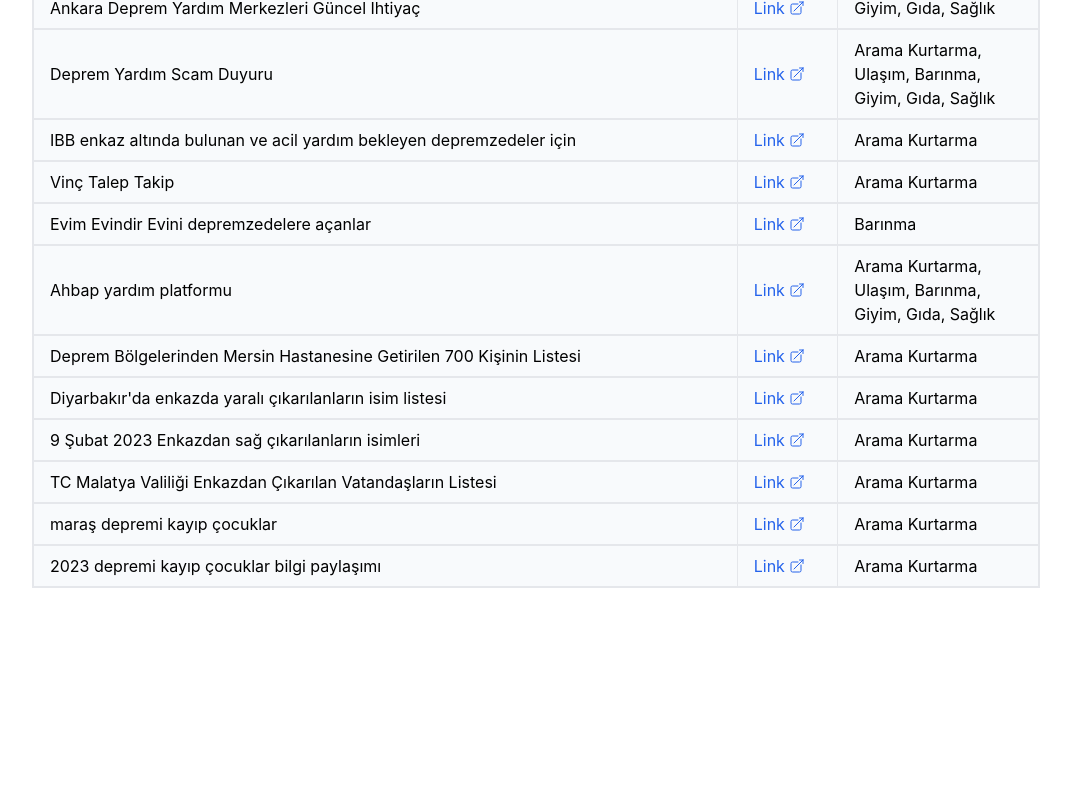
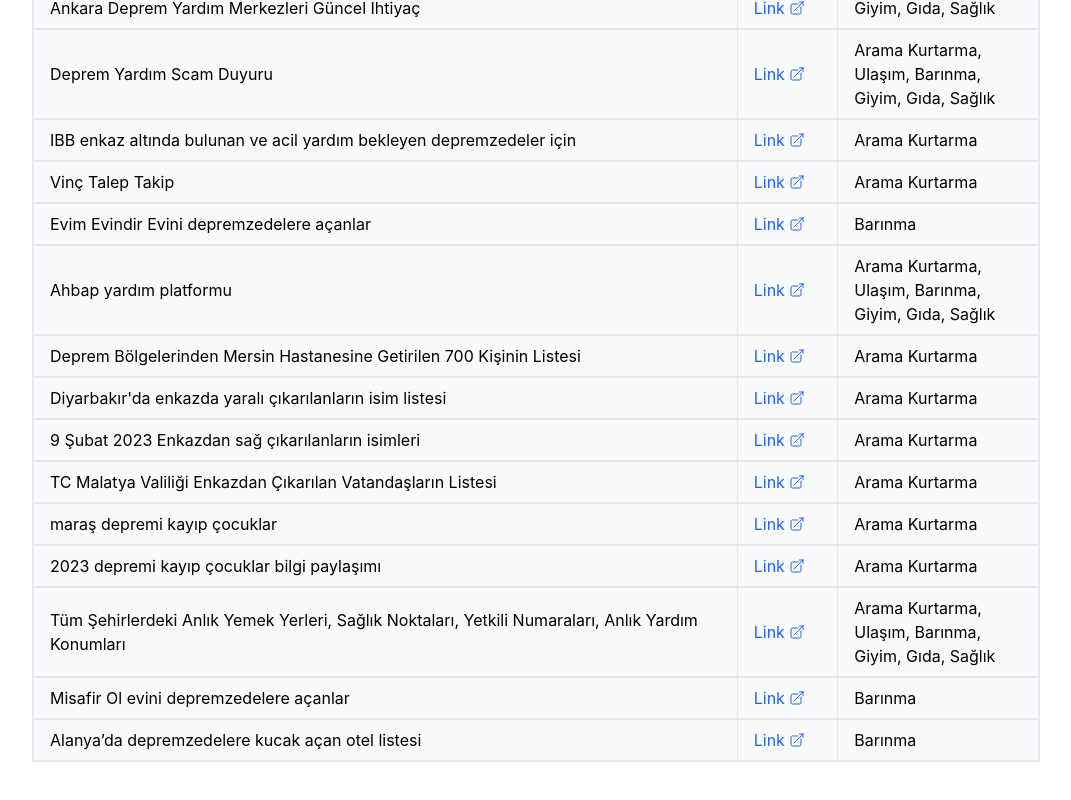
Before and after one commit to alparslandeniz/tumyardimlar, a React (Create React App) app: page / in a window 1280 px wide. Shown: the part 1170-1970 px from the top of the page, without its empty margins (104-1175 px from the left). Before the commit the page ends 1798 px from the top, so only its background shows below. Built offline with nearby package versions, Linux system fonts and the light colour scheme.

Commit message:
Response lar ve ekstra google doc eklendi

```diff
--- a/src/Components/Constants/Data.js
+++ b/src/Components/Constants/Data.js
@@ -119,4 +119,19 @@ export const allForms = [
     url: "https://eksisozluk.com/2023-depremi-kayip-cocuklar-bilgi-paylasimi--7571781",
     category: "Arama Kurtarma",
   },
+  {
+    description: "Tüm Şehirlerdeki Anlık Yemek Yerleri, Sağlık Noktaları, Yetkili Numaraları, Anlık Yardım Konumları ",
+    url: "https://drive.google.com/drive/folders/11NOmLEHMiJmhagJQmbP5BXmohxyCatLp?fbclid=PAAabItgTNl3N81WtvqIDw7-2lSKOJFtwrv0TuSV4VuXbZf3TAs6PN6KwWgbc",
+    category: "Arama Kurtarma, Ulaşım, Barınma, Giyim, Gıda, Sağlık",
+  },
+  {
+    description: "Misafir Ol evini depremzedelere açanlar",
+    url: "https://misafirol.org/",
+    category: "Barınma",
+  },
+  {
+    description: "Alanya’da depremzedelere kucak açan otel listesi",
+    url: "https://www.instagram.com/p/CoXxrXGskXn/?igshid=YmMyMTA2M2Y%3D",
+    category: "Barınma",
+  },
 ];
```
